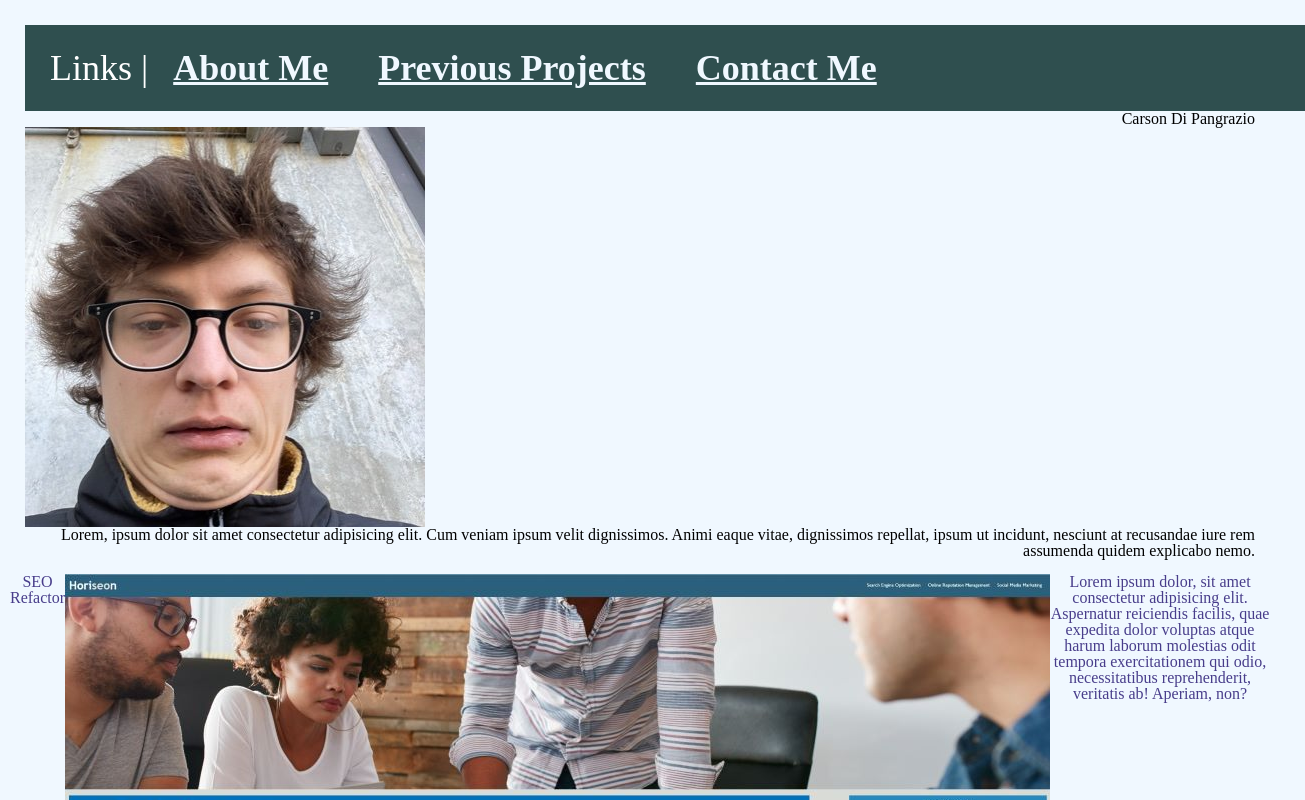
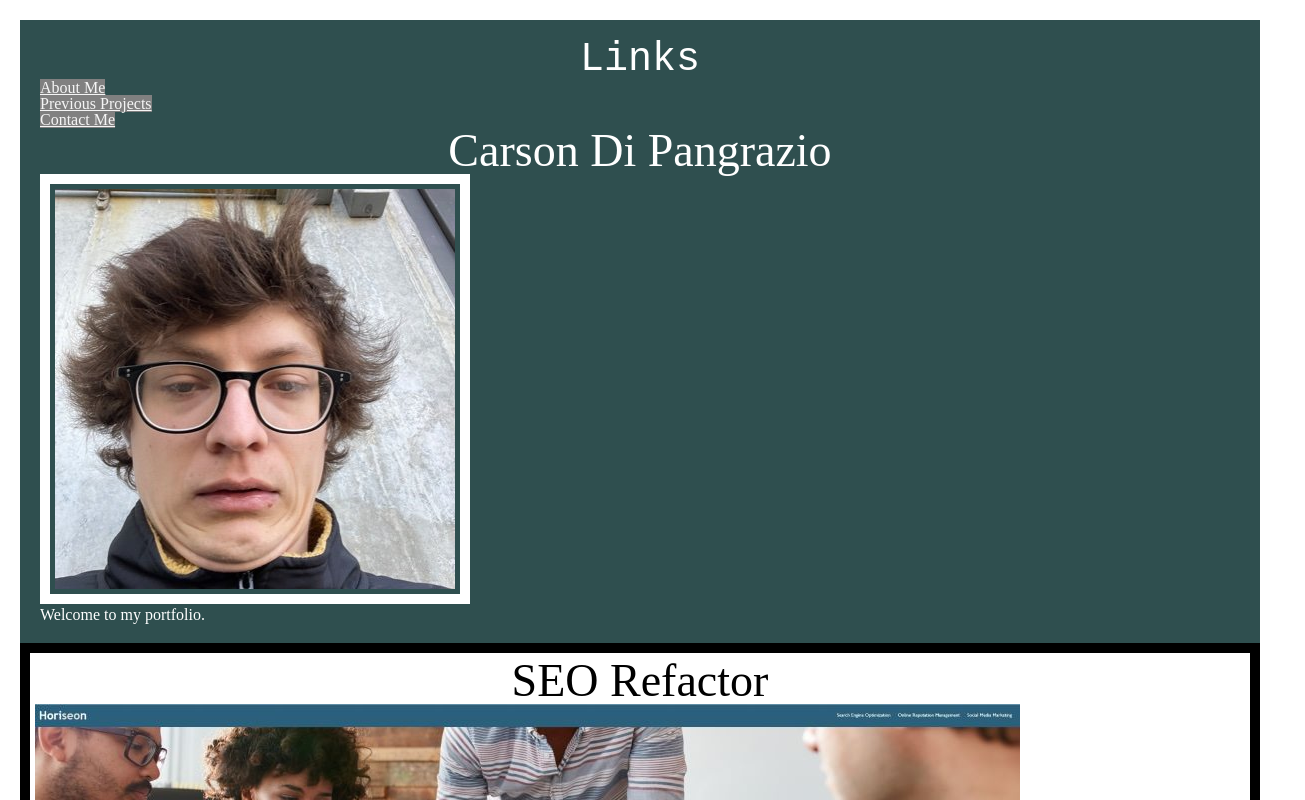
Before and after one commit to carsondipan/html-css-portfolio, a plain HTML site: page index.html in a window 1280 px wide. Shown: the top 800 px of the page, 1305 px wide, since content can reach past the window. Drawn offline with Linux system fonts and the light colour scheme.

Commit message:
deleted all my progress a few times because I've not liked how the websites look

```diff
--- a/assets/style.css
+++ b/assets/style.css
@@ -1,72 +1,69 @@
+.nav {
+    color: white;
+    background-color: darkslategray;
+    padding: 20px;
+
+}
+
+.nav a {
+    color: whitesmoke;
+    background-color: gray;
+}
+
+.nav a:hover {
+    color: black;
+    background-color: antiquewhite;
+}
+
 header {
-    padding: 15px;
-    text-align: right;
-    background-color: 503035;
-    color: black;
-    display: flex;
-    flex-direction: column;
-    margin: auto;
+    display: block;
+    flex-wrap: wrap;
+    background-color: darkslategray;
+    padding: 20px;
+}
+.links {
+
 }
 
 body {
-    background-color: aliceblue;
-    color: black;
-    padding: 10px;
     margin: auto;
-}
-
-main {
-color: darkslateblue;
-display:
+    padding: 20px;
 
 }
 
-footer {
-    text-align: center;
-    background-color: antiquewhite;
-    color: black;
-    font-family: 'Courier New', Courier, monospace;
-    padding: 10px;
+.container-contact {
+   text-align: center;
 }
 
-nav {
-    display: inline-flex;
-    color: white;
-    background-color: darkslategray;
-    margin: auto;
-    width: 100%;
-    padding: 25px;
-    font-size: 36px;
-    justify-content: space-evenly, space-around;
-    flex-wrap: wrap;
-    text-align: right;
+.photos {
+    padding: 5px;
+    border: 10px;
+    border-style: solid;
+    justify-content: center;
+
 }
 
-nav a {
-    color: aliceblue;
-    font-weight: bold;
-    padding: 25px;
-    text-align: right;
+.photos:hover {
+    background-color: grey;
 }
-nav ul {
-    display: flex;
-    justify-content: space-between;
-    min-width: 400px;
-}
-.photos {
-    display: flex;
+
+h3 {
+    font-size: 46px;
+    text-align: left;
     text-align: center;
 }
 
+h2 {
+    text-align: center;
+    font-family: 'Courier New', Courier, monospace;
+    font-size: 40px;
+}
+
+.container-contact ul {
+    font-size: 20px;
+    font-family: 'Courier New', Courier, monospace;
+}
+
 .container {
-    display: inline;
     justify-content: center;
 }
-
-.projects {
-    display: flex;
-}
-
-h2 {
-
-}
--- a/index.html
+++ b/index.html
@@ -11,9 +11,9 @@
 </head>
 
 <body>
-    <header>
-        <nav>
-            <h2>Links |</h2>
+    <header class="nav">
+        <nav class="links">
+            <h2>Links</h2>
                 <ul>
                     <li><a href="#">About Me</a></li>
                     <li><a href="#">Previous Projects</a></li>
@@ -23,14 +23,11 @@
         <section class="container">
             <h3>Carson Di Pangrazio</h3>
             <img class="photos" src="./assets/images/me.jpg" alt="Profile Shot">
-                <p>Lorem, ipsum dolor sit amet consectetur adipisicing elit. Cum veniam ipsum velit dignissimos. Animi
-                eaque vitae, dignissimos repellat, ipsum ut incidunt, nesciunt at recusandae iure rem assumenda quidem
-                explicabo nemo.</p>
+            <p>Welcome to my portfolio.</p>
         </section>
     </header>
 
     <main>
-
         <section class="container">
             <section class="photos">
                 <h3>SEO Refactor</h3>
```
Lines whose indentation alone changed are shown as unchanged.
